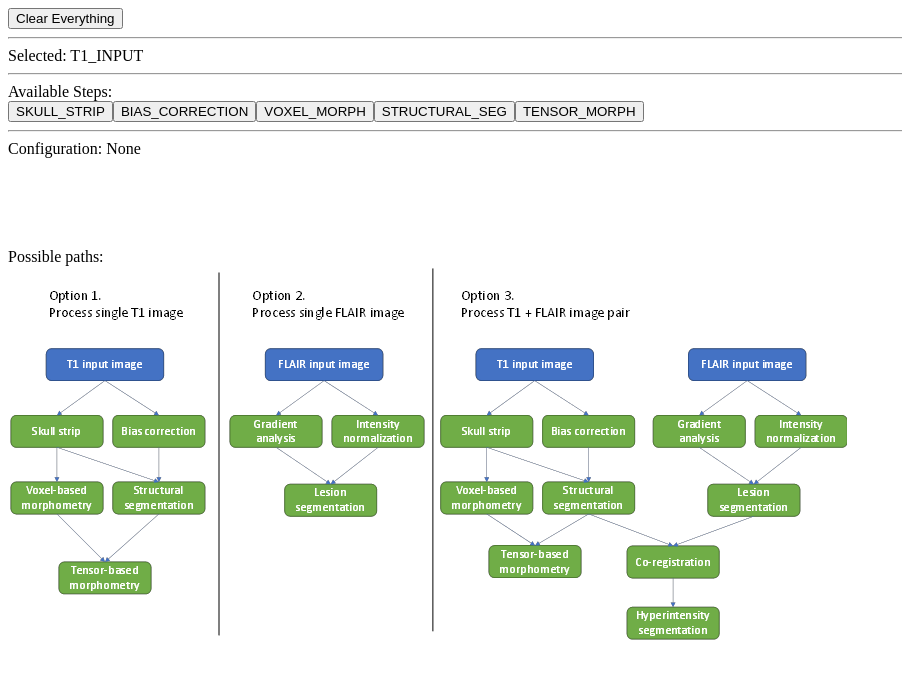
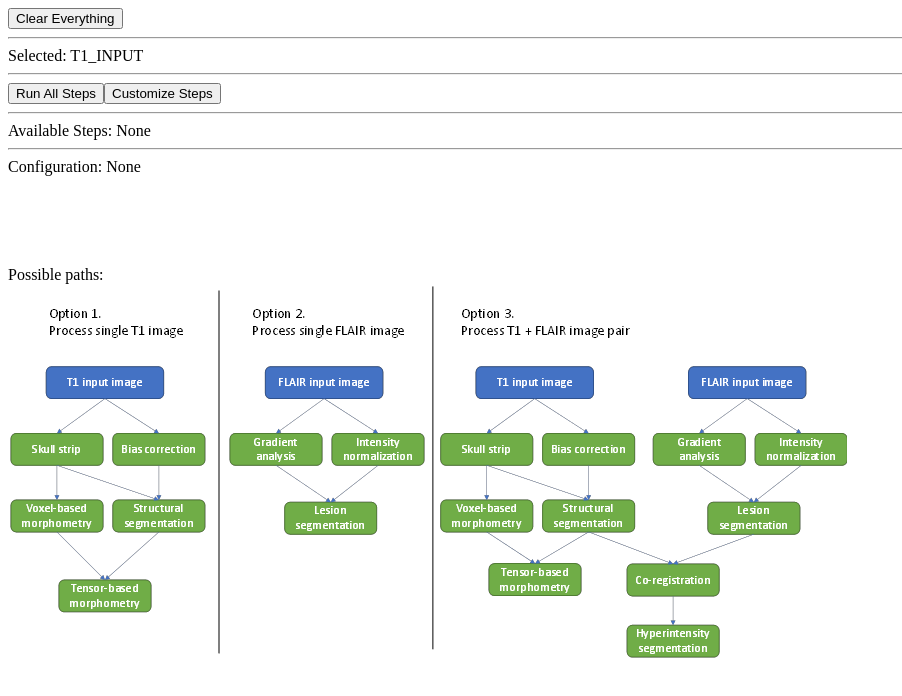
Before and after one commit to create-new-entity/com-assignment, a React (Create React App) app: page / in a window 1280 px wide. Both pictures are taken after a click on the button "T1 input image". Shown: the top 696 px of the page, without its empty margins (0-902 px from the left). Built offline with nearby package versions, Linux system fonts and the light colour scheme.

Commit message:
Run all or Customize options added

```diff
--- a/src/App.js
+++ b/src/App.js
@@ -8,12 +8,48 @@
 const App = () => {
 
   const [selectedOption, setSelectedOption] = useState(null);
+  const [showRunOption, setShowRunOption] = useState(false);
   const [config, setConfig] = useState([]);
   const [buttonsToShow, setButtonsToShow] = useState([]);
 
   const handleSelectedOption = (option) => {
     setSelectedOption(option);
-    setButtonsToShow(NODES[option]);
+    setShowRunOption(true);
+  };
+
+  const getRunOrCustomButtons = () => {
+    if(!showRunOption) return null;
+
+    const runCustomBtnHandler = () => {
+      setButtonsToShow(NODES[selectedOption]);
+      setShowRunOption(false);
+    };
+
+    const runAllBtnHandler = async () => {
+      let allButtons = NODES[selectedOption];
+      let dependencies = [];
+
+      allButtons = allButtons.map(btn => {
+        return new Promise((resolve) => resolve(getDependencies(btn, [])))
+          .then((newDependencies) => {
+            console.log(newDependencies);
+            newDependencies = newDependencies.filter(btn => dependencies.includes(btn) === false);
+            dependencies = dependencies.concat(newDependencies);
+          });
+      });
+
+
+      await Promise.all(allButtons);
+
+      setConfig(dependencies);
+      setShowRunOption(false);
+    };
+
+    return <>
+      <hr/>
+      <button onClick={runAllBtnHandler}>Run All Steps</button>
+      <button onClick={runCustomBtnHandler}>Customize Steps</button>
+    </>;
   };
 
   const clearEverything = () => {
@@ -65,6 +101,9 @@
       <div>
         Selected: { selectedOption === null ? 'None' : STEPS[selectedOption] }
       </div>
+      {
+        getRunOrCustomButtons()
+      }
       <hr/>
       Available Steps:
       {
```
